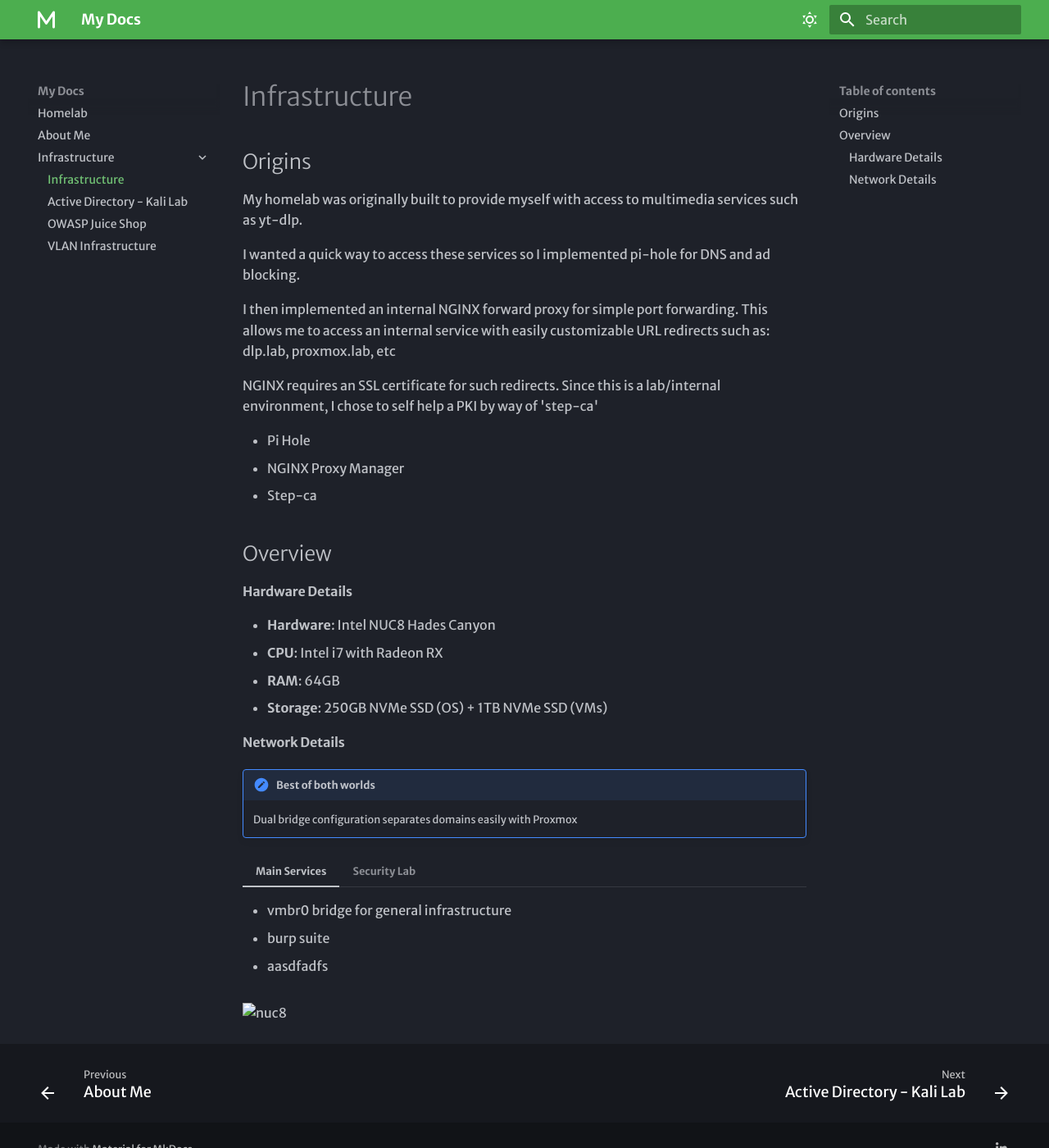
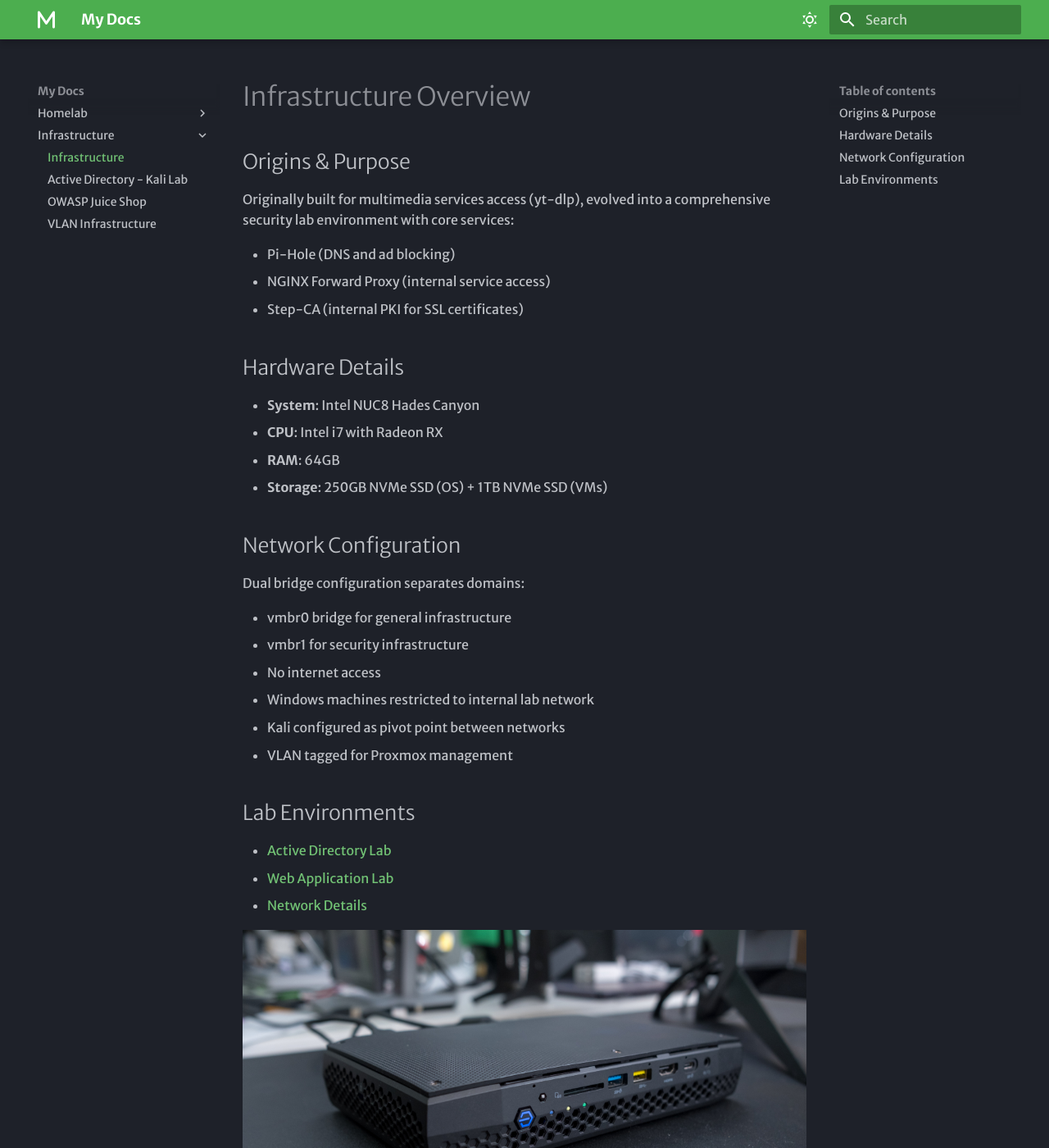
Before and after one commit to mariotorrestech/mkdocs-deploy, an MkDocs documentation site: the page built from docs/infrastructure/index.md, in a window 1280 px wide and 1400 px high. Shown: the whole window at 82% size. Built offline with MkDocs 1.6.1 and Material for MkDocs 9.7.7, drawn with Linux system fonts in a browser that asks for light colours; some web fonts are replaced.

Commit message:
Updates from May 13

```diff
--- a/docs/infrastructure/index.md
+++ b/docs/infrastructure/index.md
@@ -1,48 +1,40 @@
-# Infrastructure
+---
+title: Infrastructure
 
-## Origins
+---
 
-My homelab was originally built to provide myself with access to multimedia services such as yt-dlp.
+# Infrastructure Overview
 
-I wanted a quick way to access these services so I implemented pi-hole for DNS and ad blocking.
+## Origins & Purpose
 
-I then implemented an internal NGINX forward proxy for simple port forwarding. This allows me to access an internal service with easily customizable URL redirects such as: dlp.lab, proxmox.lab, etc
+Originally built for multimedia services access (yt-dlp), evolved into a comprehensive security lab environment with core services:
 
-NGINX requires an SSL certificate for such redirects. Since this is a lab/internal environment, I chose to self help a PKI by way of 'step-ca'
+- Pi-Hole (DNS and ad blocking)
+- NGINX Forward Proxy (internal service access)
+- Step-CA (internal PKI for SSL certificates)
 
-- Pi Hole
-- NGINX Proxy Manager
-- Step-ca
+## Hardware Details
 
-## Overview
-
-#### Hardware Details
-
-- **Hardware**: Intel NUC8 Hades Canyon
+- **System**: Intel NUC8 Hades Canyon
 - **CPU**: Intel i7 with Radeon RX
 - **RAM**: 64GB
 - **Storage**: 250GB NVMe SSD (OS) + 1TB NVMe SSD (VMs)
 
-#### Network Details
+## Network Configuration
 
-!!! note "Best of both worlds"
+Dual bridge configuration separates domains:
 
-    Dual bridge configuration separates domains easily with Proxmox
+- vmbr0 bridge for general infrastructure
+- vmbr1 for security infrastructure
+  - No internet access
+  - Windows machines restricted to internal lab network
+  - Kali configured as pivot point between networks
+  - VLAN tagged for Proxmox management
 
-=== "Main Services"
+## Lab Environments
 
-    * vmbr0 bridge for general infrastructure
-    * burp suite
-    * aasdfadfs
+- [Active Directory Lab](ActiveDirectoryLab.md)
+- [Web Application Lab](WebAppLab.md)
+- [Network Details](network.md)
 
-=== "Security Lab"
-
-    * vmbr1 for security infrastructure
-    * no internet access
-    * Windows machines restricted to internal lab network on vmbr1
-    * Kali configured to access both networks as pivot point
-    * VLAN tagged for ease of access via Proxmox
-
-
-
-![nuc8](/Users/ranger/dev/mkdocsmaterial/docs/assets/nuc8.jpg)
+![Intel NUC8](../assets/nuc8.jpg)
```
Also changed, not shown: about.md (added, +37 -0 lines), docs/about.md (deleted, +0 -29 lines), docs/homelab/PNPT.md (added, +35 -0 lines), docs/homelab/index.md (added, +61 -0 lines), docs/index.md (deleted, +0 -83 lines), index.md (added, +16 -0 lines), 2 other files.
